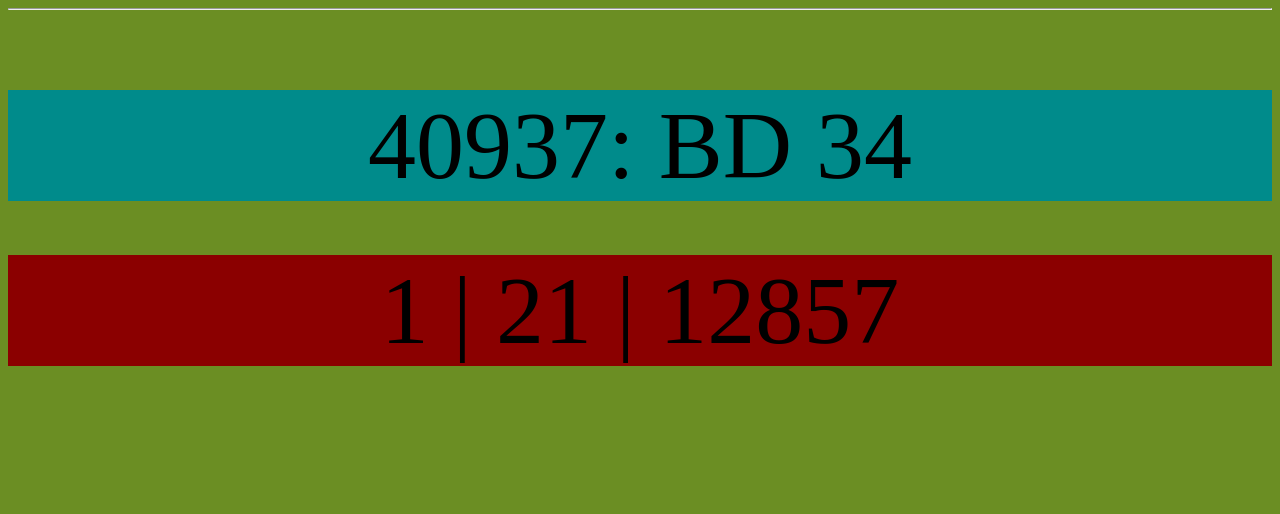
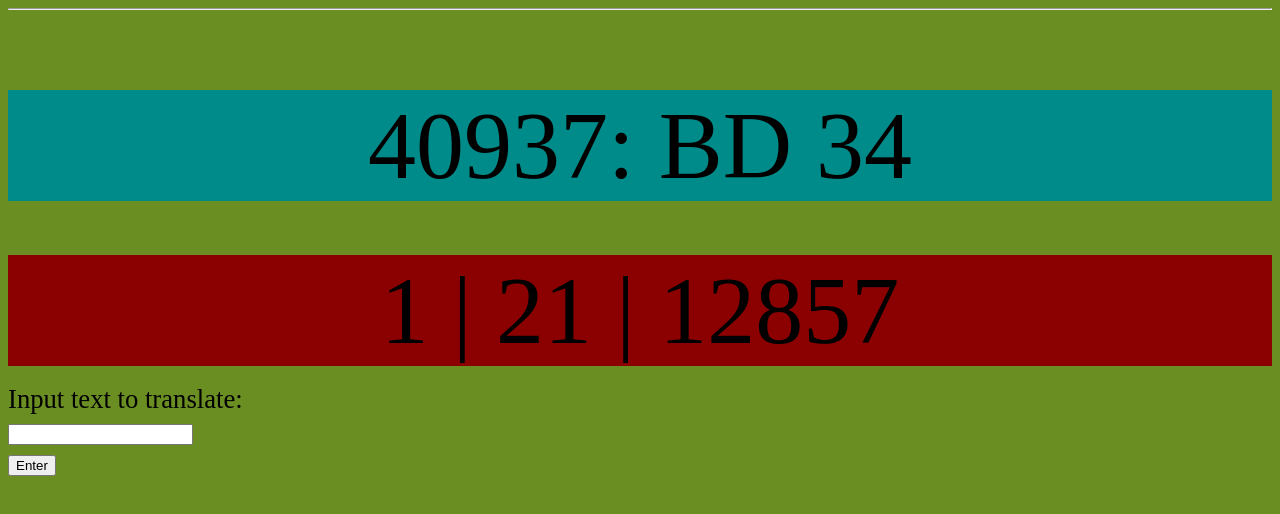
Before and after one commit to colelycett/colelycett.github.io, a plain HTML site: page index.html in a window 1280 px wide. Drawn offline with Linux system fonts and the light colour scheme.

Commit message:
Update index.html

```diff
--- a/index.html
+++ b/index.html
@@ -20,7 +20,11 @@
     <script src="harvester.js"></script>
   </div>
   <br>
-  <div style = "font-size: 20pt;">
+  <div align="left" style = "font-size: 20pt;">
+    <label for="text">Input text to translate:</label><br>
+    <input id="text" name="text"><br>
+    <input type="button" value="Enter" onclick="go()">
+    <script src="runner.js"></script>
     <!--<script src = "timeing.js";></script>-->
   </div>
 </body>
```
